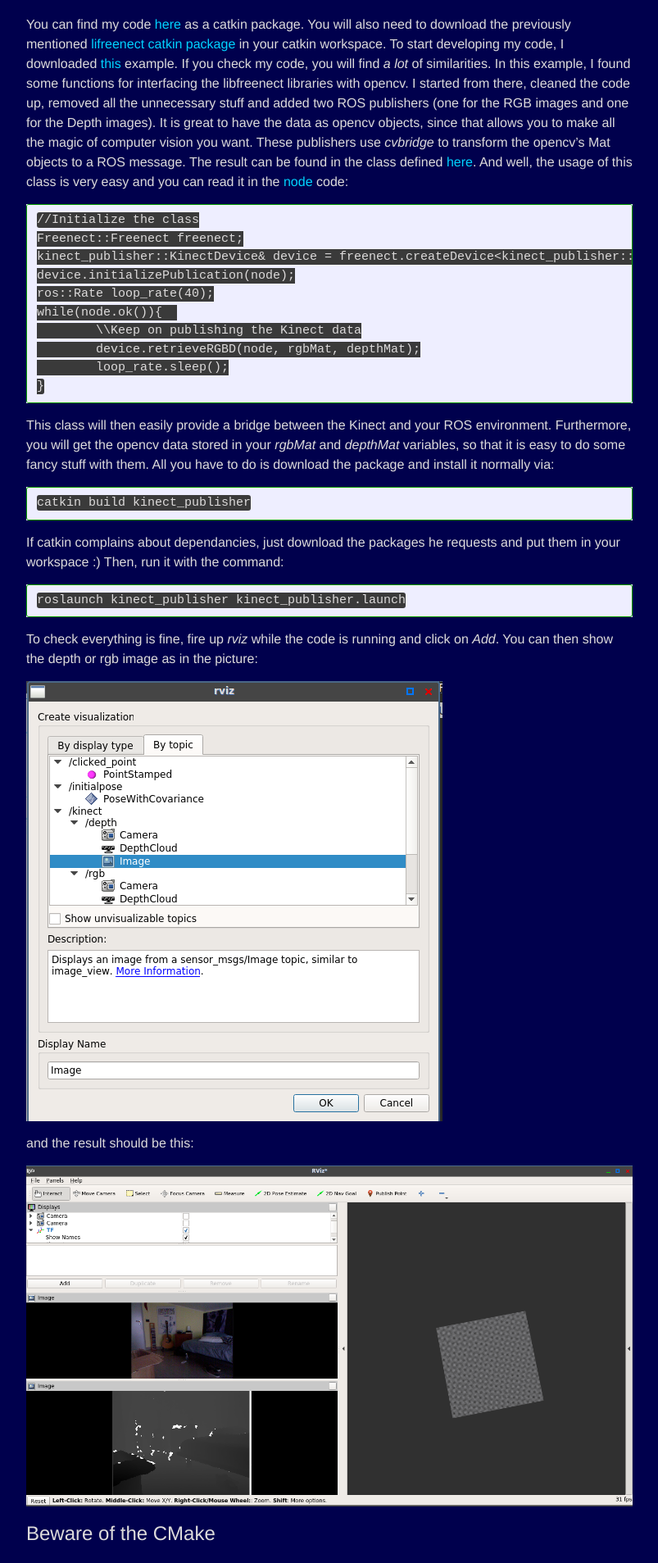
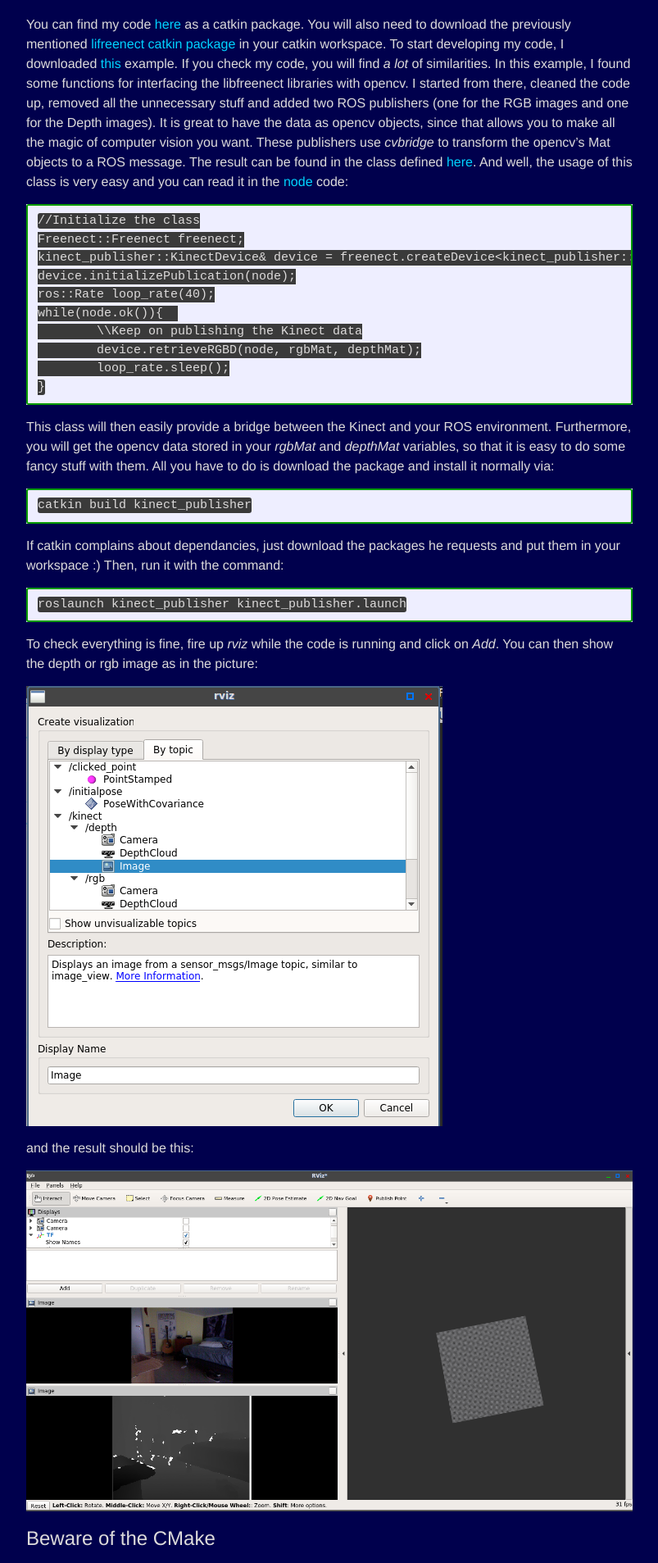
Before and after one commit to bemilio/bemilio.github.io, a Jekyll site: the page built from _posts/2018-08-01-Using Kinect under ROS.markdown, in a window 1280 px wide. Shown: the part 1238-3145 px from the top of the page at 82% size, without its empty margins (238-1041 px from the left). Built offline with Jekyll 4.4.1, drawn with Linux system fonts in a browser that asks for light colours.

Commit message:
changed colours

```diff
--- a/_sass/_base.scss
+++ b/_sass/_base.scss
@@ -130,19 +130,20 @@
 pre,
 code {
     font-size: 15px;
-    border: 1px solid #059b00;
+    border: 2px solid #059b00;
     border-radius: 3px;
     background-color: #3a3a3a;
 }
 
 code {
     padding: 1px 5px;
+    background-color: #3a3a3a;
 }
 
 pre {
     padding: 8px 12px;
     overflow-x: auto;
-
+    background-color: #3a3a3a;
     > code {
         border: 0;
         padding-right: 0;
```
